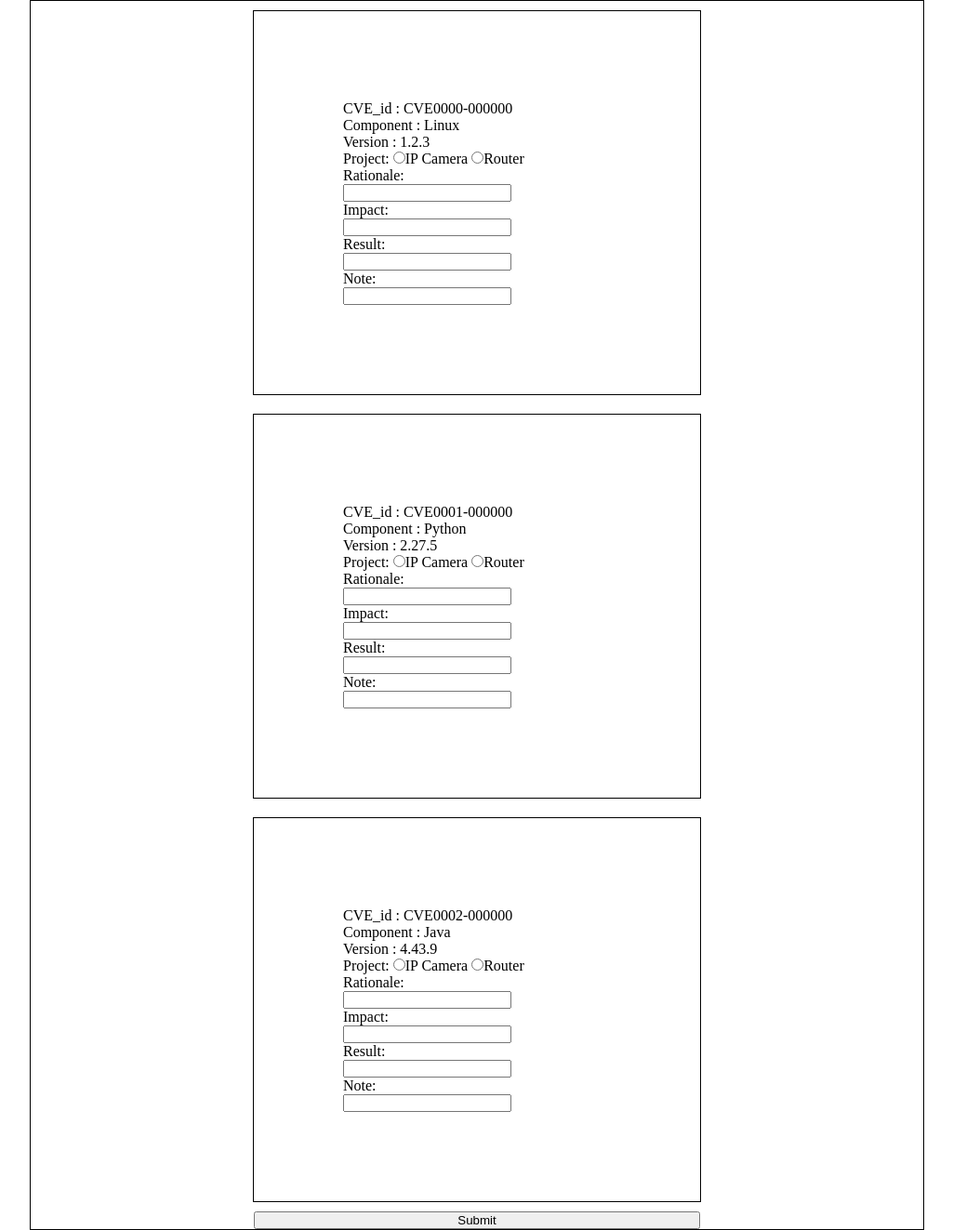
After one commit to ypleong02/Automated-Analyzer-Tool, a Flask app: page /page/create in a window 1280 px wide. The commit adds this page. Shown: the whole page at 93% size, without its empty margins (127-1152 px from the left). Run offline with Flask 3, Linux system fonts and the light colour scheme.

Commit message:
Working on the creating cve in rationale cve part

```diff
--- a/app.py
+++ b/app.py
@@ -1,10 +1,10 @@
 from flask import Flask, render_template, request, jsonify
 from modules.db import blackduck_cve, scantist_cve
 from modules.db import get_cve
+from modules.db import get_cves
 from modules.db import check_if_cve_exist
 from modules.db import create_new_blackduck_cve
 from modules.db import create_new_scantist_cve
-from modules.db import get_cves
 import openpyxl
 import csv
 import os
@@ -15,7 +15,41 @@ app.config["FILE_UPLOADS"] = "static/files/uploads"
 # Home page
 @app.route("/")
 def index():
+
     return render_template("index.html")
+
+# create cve page
+@app.route("/page/create", methods=("GET", "POST"))
+def create_cve_page():
+    cves = [{"CVE_id":"CVE0000-000000", "Component": "Linux", "Version": "1.2.3"},
+            {"CVE_id":"CVE0001-000000", "Component": "Python", "Version": "2.27.5"},
+            {"CVE_id":"CVE0002-000000", "Component": "Java", "Version": "4.43.9"}]
+
+    if request.method == "GET":
+        # if cves:
+        #     cves = []
+        pass
+
+
+
+    if request.method == "POST":
+        data = request.form
+        # print("data: ")
+        # for cve in cves:
+        #     project: str = "project-" + cve["CVE_id"]
+        #     rationale: str = "rationale-" + cve["CVE_id"]
+        #     result: str = "result-" + cve["CVE_id"]
+        #     note: str = "note-" + cve["CVE_id"]
+        #     for key in cve:
+        #         print(key+": "+cve[key])
+        #     print("project:", data[project])
+        #     print("rationale:", data[rationale])
+        #     print("result:", data[result])
+        #     print("note:", data[note])
+        #     print()
+
+
+    return render_template("create.html", cves=cves)
 
 # Return all CVEs in json
 @app.route("/api/cves")
@@ -23,13 +57,14 @@ def list_cves_json():
     cves = get_cves()
     return jsonify(cves)
 
+
 # Display all CVEs in a webpage
 @app.route("/cves")
 def list_cves():
     cves = get_cves()
     return render_template("cves.html", cves = cves)
 
-
+# Return all CVEs uploaded in the file
 @app.route("/api/file-data", methods=["POST"])
 def read_file_data_json():
 
@@ -111,6 +146,7 @@ def upload_file_json():
 
     # Initialize a list to store JSON objects
     data:list[dict] = []
+    cve_not_exist: list[dict] = []
 
     # Get the uploaded file from website
     # and get the file name
@@ -130,7 +166,7 @@ def upload_file_json():
     project_type:str = request.form.get("project")
     project:str = "Router" if project_type == "router" else "IP Camera"
 
-    # csv file
+    # .csv file
     if filename.endswith(".csv"):
 
         # Open csv file
@@ -140,17 +176,19 @@ def upload_file_json():
             # Get the index of column
 
             # Loop through each row to get each CVE's data
-            for row in csv_file:
-                cve_id = row['CVE']
+            for cve in csv_file:
+                cve_id = cve['CVE']
 
                 # check cve exist
                 exist = check_if_cve_exist(cve_id, project)
 
                 # if not exist -> create new cve
                 if exist == 0:
-                    create_new_blackduck_cve(cve["Component"], cve["Version"], cve["Latest version"], cve["CVE"], cve["Matching type"], cve["CVE publication date"], cve["Object compilation date"], cve["Object"], cve["Object full path"], cve["CVSS"], cve["CVSS vector"], cve["Vulnerability URL"], project, cve["Rationale"], cve["Impact"], cve["Result"], cve["Note"])
+                    # TODO Save non exist CVEs in a list to create
+                    cve_not_exist.append(cve)
                     print("created new cve")
                 else:
+                    # TODO Save exist CVEs in a list
                     print("exist")
 
                 # by default: exist -> Get rationale cve information
@@ -200,6 +238,7 @@ def upload_file_json():
     # and return to the website
     return jsonify(data)
 
+# Upload file that contains CVEs, rationale the CVEs
 @app.route("/upload", methods=["POST"])
 def upload_file():
     data = []
--- a/modules/api.py
+++ b/modules/api.py
@@ -1,10 +1,9 @@
 from modules.db import blackduck_cve, scantist_cve
 from modules.db import get_cve
+from modules.db import get_cves
 from modules.db import check_if_cve_exist
 from modules.db import create_new_blackduck_cve
 from modules.db import create_new_scantist_cve
-from modules.db import get_all_cve_info
-import pandas as pd
 
 def get_rationale_cve_information(csv, format):
 
--- /dev/null
+++ b/static/css/create.css
@@ -0,0 +1,23 @@
+*{
+    margin: 0;
+    padding: 0;
+}
+form{
+    display: grid;
+    justify-items: center;
+    flex-wrap: wrap;
+
+    margin: auto;
+    width: 75%;
+    border: 1px black solid;
+}
+.flexbox{
+    margin: 10px;
+    align-items: center;
+    border: 1px black solid;
+    padding: 10%;
+    width: 30%;
+}
+.button{
+    width: 50%;
+}
--- /dev/null
+++ b/templates/create.html
@@ -0,0 +1,32 @@
+<!DOCTYPE html>
+<html lang="en">
+    <head>
+        <meta charset="utf-8">
+        <title>Create CVE</title>
+        <link rel="stylesheet" href="../static/css/create.css">
+    </head>
+    <body>
+        <form action="/page/create" method="POST">
+            {% for cve in cves %}
+            <div class="flexbox">
+                {% for key in cve %}
+                    <div>{{key}} : {{cve[key]}}</div>
+                {% endfor %}
+                <label for="project">Project:</label>
+                <input type="radio" name="project-{{cve['CVE_id']}}" value="ipcamera" required>IP Camera
+                <input type="radio" name="project-{{cve['CVE_id']}}" value="router">Router<br/>
+                <label for="rationale">Rationale: </label>
+                <div><input name="rationale-{{cve['CVE_id']}}" type="text" required></div>
+                <label for="impact">Impact: </label>
+                <div><input name="impact-{{cve['CVE_id']}}" type="text" required></div>
+                <label for="result">Result: </label>
+                <div><input name="result-{{cve['CVE_id']}}" type="text" required></div>
+                <label for="note">Note: </label>
+                <div><input name="note-{{cve['CVE_id']}}" type="text" required></div>
+            </div>
+            {% endfor %}
+            <input class="button" type="submit">
+        </form>
+
+    </body>
+</html>
--- a/templates/cves.html
+++ b/templates/cves.html
@@ -1,8 +1,7 @@
-
-
 <!DOCTYPE html>
-<html>
+<html lang="en">
     <head>
+        <meta charset="utf-8">
         <title>Home</title>
     </head>
     <body>
--- a/templates/index.html
+++ b/templates/index.html
@@ -1,6 +1,7 @@
 <!DOCTYPE html>
-<html>
+<html lang="en">
     <head>
+        <meta charset="utf-8">
         <title>Home</title>
         <link rel="stylesheet" href="https://cdnjs.cloudflare.com/ajax/libs/dropzone/5.7.1/min/dropzone.min.css">
     </head>
@@ -41,5 +42,8 @@
             </form>
         </div>
 
+        <div>
+            <a href="/page/create">Create a CVE</a>
+        </div>
     </body>
 </html>
```
